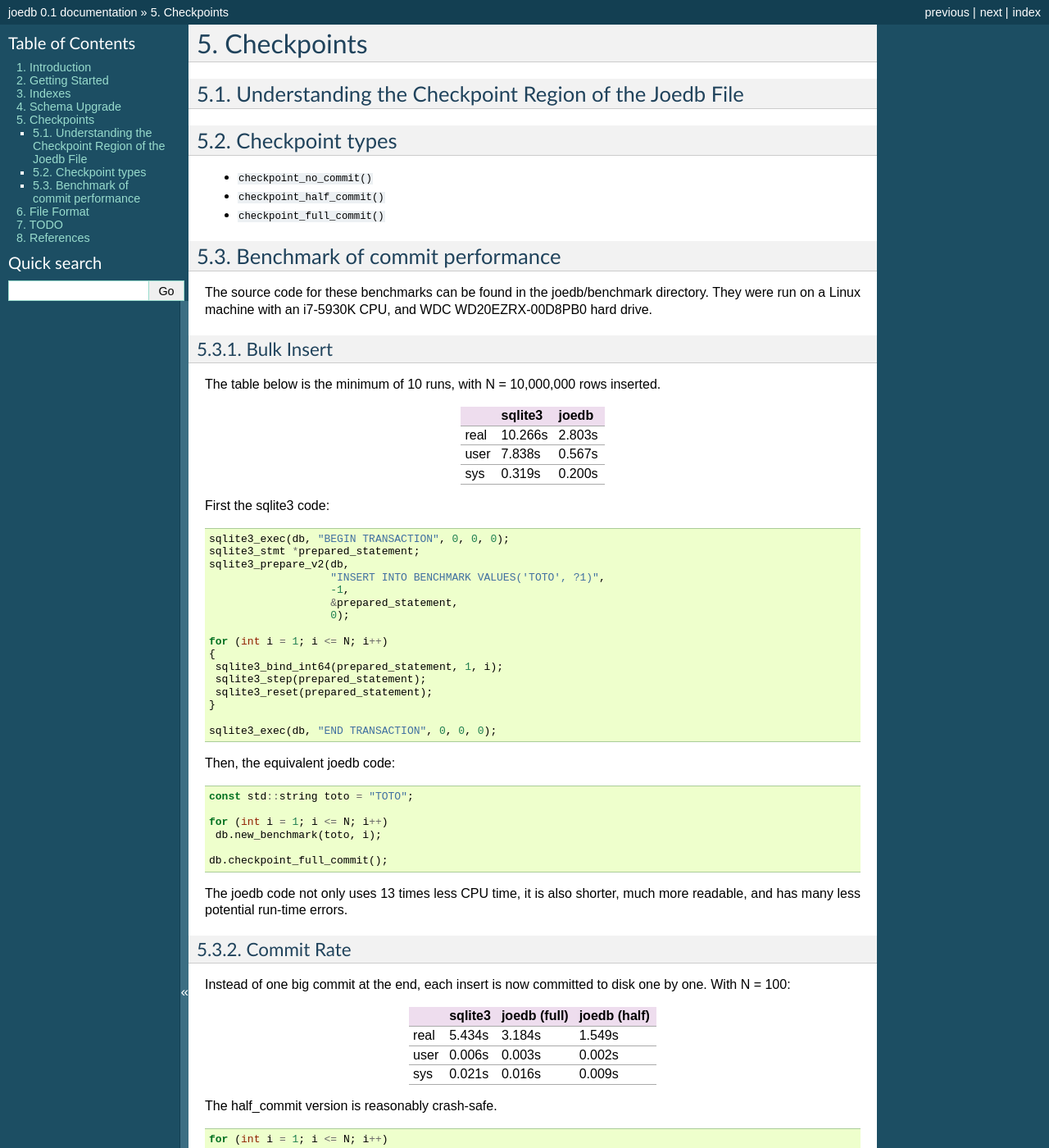
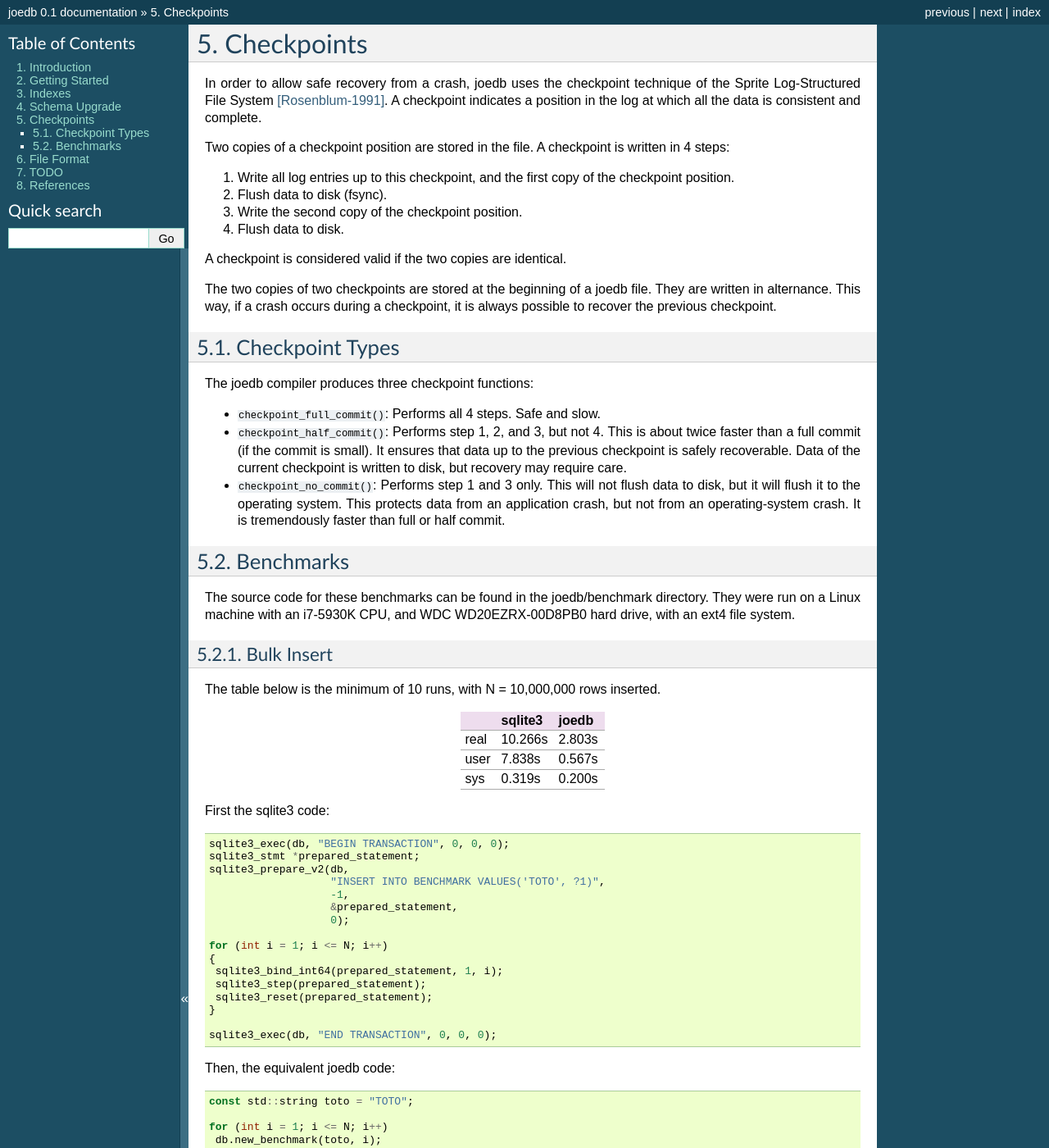
Before and after one commit to Remi-Coulom/joedb, a Sphinx documentation site: the page built from doc/source/checkpoints.rst, in a window 1280 px wide and 1400 px high. Shown: the whole window at 82% size. Built offline with Sphinx 7.4.7, drawn with Linux system fonts in a browser that asks for light colours; formulas are drawn with MathJax 3; some of the changed text lies outside the part shown.

Commit message:
A bit more doc.

```diff
--- a/doc/source/checkpoints.rst
+++ b/doc/source/checkpoints.rst
@@ -1,20 +1,32 @@
 Checkpoints
 ===========
 
-Understanding the Checkpoint Region of the Joedb File
------------------------------------------------------
+In order to allow safe recovery from a crash, joedb uses the checkpoint technique of the Sprite Log-Structured File System [Rosenblum-1991]_. A checkpoint indicates a position in the log at which all the data is consistent and complete.
 
-Checkpoint types
+Two copies of a checkpoint position are stored in the file. A checkpoint is written in 4 steps:
+
+1. Write all log entries up to this checkpoint, and the first copy of the checkpoint position.
+2. Flush data to disk (fsync).
+3. Write the second copy of the checkpoint position.
+4. Flush data to disk.
+
+A checkpoint is considered valid if the two copies are identical.
+
+The two copies of two checkpoints are stored at the beginning of a joedb file. They are written in alternance. This way, if a crash occurs during a checkpoint, it is always possible to recover the previous checkpoint.
+
+Checkpoint Types
 ----------------
 
-- ``checkpoint_no_commit()``
-- ``checkpoint_half_commit()``
-- ``checkpoint_full_commit()``
+The joedb compiler produces three checkpoint functions:
 
-Benchmark of commit performance
--------------------------------
+- ``checkpoint_full_commit()``: Performs all 4 steps. Safe and slow.
+- ``checkpoint_half_commit()``: Performs step 1, 2, and 3, but not 4. This is about twice faster than a full commit (if the commit is small). It ensures that data up to the previous checkpoint is safely recoverable. Data of the current checkpoint is written to disk, but recovery may require care.
+- ``checkpoint_no_commit()``: Performs step 1 and 3 only. This will not flush data to disk, but it will flush it to the operating system. This protects data from an application crash, but not from an operating-system crash. It is tremendously faster than full or half commit.
 
-The source code for these benchmarks can be found in the joedb/benchmark directory. They were run on a Linux machine with an i7-5930K CPU, and WDC WD20EZRX-00D8PB0 hard drive.
+Benchmarks
+----------
+
+The source code for these benchmarks can be found in the joedb/benchmark directory. They were run on a Linux machine with an i7-5930K CPU, and WDC WD20EZRX-00D8PB0 hard drive, with an ext4 file system.
 
 Bulk Insert
 ~~~~~~~~~~~
@@ -70,34 +82,16 @@
 
 Instead of one big commit at the end, each insert is now committed to disk one by one. With N = 100:
 
-+------+---------+--------------+--------------+
-|      | sqlite3 | joedb (full) | joedb (half) |
-+======+=========+==============+==============+
-| real | 5.434s  | 3.184s       | 1.549s       |
-+------+---------+--------------+--------------+
-| user | 0.006s  | 0.003s       | 0.002s       |
-+------+---------+--------------+--------------+
-| sys  | 0.021s  | 0.016s       | 0.009s       |
-+------+---------+--------------+--------------+
-
-The half_commit version is reasonably crash-safe.
-
-.. code-block:: c++
-
-  for (int i = 1; i <= N; i++)
-  {
-   db.new_benchmark(toto, i);
-   db.checkpoint_half_commit();
-  }
-
-The full_commit version is paranoid, completely safe, but twice slower:
-
-.. code-block:: c++
-
-  for (int i = 1; i <= N; i++)
-  {
-   db.new_benchmark(toto, i);
-   db.checkpoint_full_commit();
-  }
++------+---------+---------------------+---------------------+
+|      | sqlite3 | joedb (full_commit) | joedb (half_commit) |
++======+=========+=====================+=====================+
+| real | 5.434s  | 3.184s              | 1.549s              |
++------+---------+---------------------+---------------------+
+| user | 0.006s  | 0.003s              | 0.002s              |
++------+---------+---------------------+---------------------+
+| sys  | 0.021s  | 0.016s              | 0.009s              |
++------+---------+---------------------+---------------------+
 
 Thanks to its simple append-only file structure, joedb can operate safely with less synchronization operations than sqlite3, which makes it about 1.7 or 3.5 times faster, depending on synchronization mode.
+
+Note also that joedb does not require a file system: it can also operate over a raw device directly, which might offer additional opportunities for performance optimization.
--- a/doc/source/conf.py
+++ b/doc/source/conf.py
@@ -46,7 +46,7 @@
 
 # General information about the project.
 project = u'joedb'
-copyright = u'2014, Rémi Coulom'
+copyright = u'Rémi Coulom'
 
 # The version info for the project you're documenting, acts as replacement for
 # |version| and |release|, also used in various other places throughout the
```
Also changed, not shown: doc/source/intro.rst (+4 -4 lines), doc/source/references.rst (+6 -6 lines).
